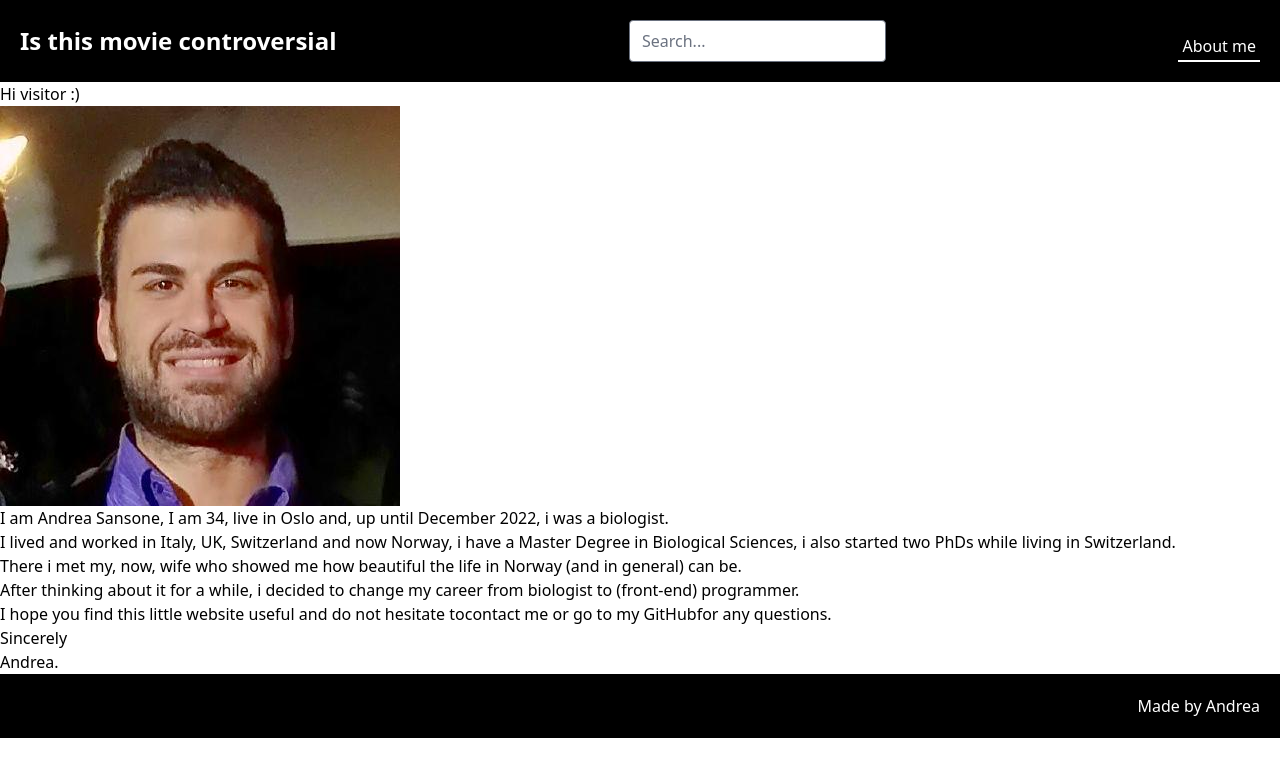
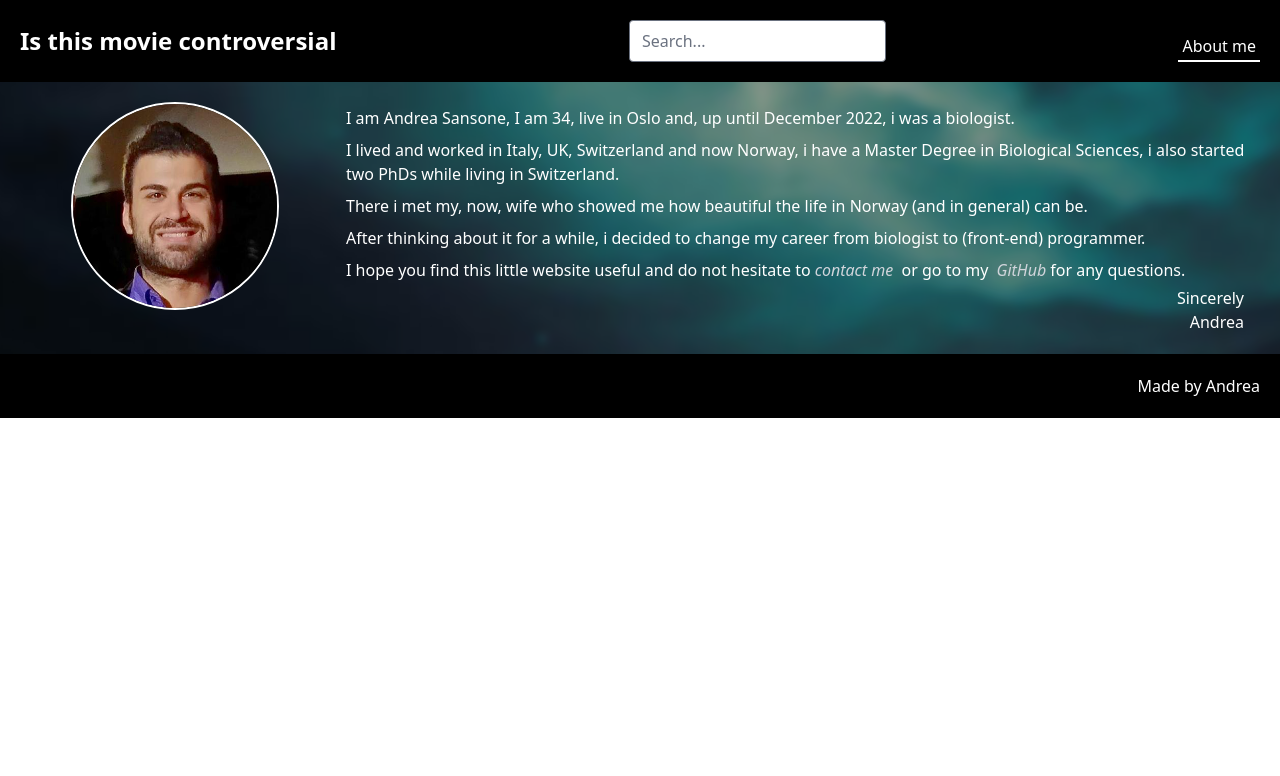
Before and after one commit to Xaxnxdxrxexax/is_this_movie_controversial, a React (Create React App) app: page /about-me in a window 1280 px wide. Shown: the top 776 px of the page. Built offline with nearby package versions, Linux system fonts and the light colour scheme.

Commit message:
updated about me style, started with redux

```diff
--- a/src/pages/AboutMePage.tsx
+++ b/src/pages/AboutMePage.tsx
@@ -1,35 +1,43 @@
 import profilePicture from "../Profile.jpeg";
+import poster_not_found from "../poster-not-found-background.jpeg";
 export default function AboutMePage() {
+  const linkStyle = "text-gray-300 px-1 hover:text-amber-700 italic";
   return (
-    <div className="AboutMeParent">
-      <h2>Hi visitor :)</h2>
+    <div className="p-0 text-white overflow-clip relative">
       <img
-        className="profilePicture"
+        src={poster_not_found}
+        alt="background"
+        className="object-cover brightness-[0.9] blur-sm absolute -z-10  overflow-hidden w-full h-full scale-110"
+      />
+      <div className="p-5 sm:grid sm:grid-cols-[1fr,3fr]">
+        <img
+          className="mx-auto rounded-full w-52 border-2 border-solid border-white"
           src={profilePicture}
           alt="Andrea Sansone, the author of this website"
         />
-      <p>
-        I am Andrea Sansone, I am 34, live in Oslo and, up until December 2022,
-        i was a biologist.
+        <div className="pl-4">
+          <p className="py-1">
+            I am Andrea Sansone, I am 34, live in Oslo and, up until December
+            2022, i was a biologist.
           </p>
-      <p>
-        I lived and worked in Italy, UK, Switzerland and now Norway, i have a
-        Master Degree in Biological Sciences, i also started two PhDs while
-        living in Switzerland.
+          <p className="py-1">
+            I lived and worked in Italy, UK, Switzerland and now Norway, i have
+            a Master Degree in Biological Sciences, i also started two PhDs
+            while living in Switzerland.
           </p>
-      <p>
-        There i met my, now, wife who showed me how beautiful the life in Norway
-        (and in general) can be.
+          <p className="py-1">
+            There i met my, now, wife who showed me how beautiful the life in
+            Norway (and in general) can be.
           </p>
-      <p>
-        After thinking about it for a while, i decided to change my career from
-        biologist to (front-end) programmer.
+          <p className="py-1">
+            After thinking about it for a while, i decided to change my career
+            from biologist to (front-end) programmer.
           </p>
-      <p>
+          <p className="py-1">
             I hope you find this little website useful and do not hesitate to
             <a
               href="mailto:andrea@sansone.no"
-          className="contactMe"
+              className={linkStyle}
               title="send me an email"
             >
               contact me
@@ -37,16 +45,18 @@ export default function AboutMePage() {
             or go to my{" "}
             <a
               href="https://github.com/Xaxnxdxrxexax"
-          className="contactMe"
+              className={linkStyle}
               title="go to my github"
             >
               GitHub
             </a>
             for any questions.
           </p>
-      <div className="rightSide">
+          <div className="text-right pr-4">
             <p>Sincerely</p>
-        <p>Andrea.</p>
+            <p>Andrea</p>
+          </div>
+        </div>
       </div>
     </div>
   );
--- a/src/pages/SingleMovieInfoPage.tsx
+++ b/src/pages/SingleMovieInfoPage.tsx
@@ -14,10 +14,6 @@ type Params = {
 export default function SingleMovieInfoPage() {
   const params = useParams<Params>();
 
-  // turn id into an integer only if it has a value
-  const movieId =
-    params.movieId === undefined ? undefined : parseInt(params.movieId);
-
   // fetch the singleMovie via the movieId and the actors
   const [movie, setMovie] = useState<SingleMovie | null>(null);
   const [cast, setCastAndCrew] = useState<ActorsMovieResult | null>(null);
@@ -25,6 +21,7 @@ export default function SingleMovieInfoPage() {
   const [error, setError] = useState(false);
   const [isChatGPTLoading, setIsChatGPTLoading] = useState(true);
   const [isCastLoading, setIsCastLoading] = useState(true);
+  const [isMovieLoading, setIsMovieLoading] = useState(true);
 
   //open ai configuration and response
   const openAI = new OpenAIApi(
@@ -36,19 +33,16 @@ export default function SingleMovieInfoPage() {
   //fetch the movie link and the credits for that movie,
   useEffect(() => {
     setIsCastLoading(true);
-    setIsChatGPTLoading(true);
+    setIsMovieLoading(true);
 
-    const movieLink = `${process.env
-      .REACT_APP_API_TMDB_SINGLE_MOVIE_SEARCH!}${movieId}?api_key=${
-      process.env.REACT_APP_API_TMDB_KEY
-    }`;
+    const movieLink = `${process.env.REACT_APP_API_TMDB_SINGLE_MOVIE_SEARCH!}${
+      params.movieId
+    }?api_key=${process.env.REACT_APP_API_TMDB_KEY}`;
 
     const creditsLink = `${process.env
-      .REACT_APP_API_TMDB_SINGLE_MOVIE_SEARCH!}${movieId}/credits?api_key=${
-      process.env.REACT_APP_API_TMDB_KEY
-    }`;
-
-    const chatGPTMessage = `I know that you are an AI language model so do not write that in the response. Up to your knowledge as of 2021, Are there any controversies connected to any actors, crew members and companies associated with the movie ${movie?.title}`;
+      .REACT_APP_API_TMDB_SINGLE_MOVIE_SEARCH!}${
+      params.movieId
+    }/credits?api_key=${process.env.REACT_APP_API_TMDB_KEY}`;
 
     const getMovie = async (): Promise<SingleMovie> => {
       const movieResp = await fetch(movieLink);
@@ -59,6 +53,26 @@ export default function SingleMovieInfoPage() {
       const castAndCrewResp = await fetch(creditsLink);
       return await castAndCrewResp.json();
     };
+
+    async function getMovieAndCast() {
+      try {
+        setMovie(await getMovie());
+        setIsMovieLoading(false);
+        setCastAndCrew(await getCastAndCrew());
+        setIsCastLoading(false);
+      } catch (e) {
+        console.error(e);
+        setError(true);
+      }
+    }
+    getMovieAndCast();
+  }, [params.movieId]);
+
+  //useeffect to wait for the movie to be fetched and then ask chatGPT
+  useEffect(() => {
+    setIsChatGPTLoading(true);
+    if (!isMovieLoading) {
+      const chatGPTMessage = `I know that you are an AI language model so do not write that in the response. Up to your knowledge as of 2021, Are there any controversies connected to any actors, crew members and companies associated with the movie ${movie?.title}`;
 
       const getGPTResponse = async (): Promise<string> => {
         return await openAI
@@ -75,21 +89,18 @@ export default function SingleMovieInfoPage() {
             return res.data.choices[0].message?.content!;
           });
       };
-
-    async function getMovieAndCast() {
+      const getResponse = async function () {
         try {
-        setMovie(await getMovie());
-        setCastAndCrew(await getCastAndCrew());
-        setIsCastLoading(false);
           setChatGPT(await getGPTResponse());
           setIsChatGPTLoading(false);
         } catch (e) {
           console.error(e);
           setError(true);
         }
+      };
+      getResponse();
     }
-    getMovieAndCast();
-  }, [movieId]);
+  }, [isMovieLoading]);
 
   const isPosterAvailable = movie?.poster_path
     ? `https://image.tmdb.org/t/p/original/${movie?.poster_path}`
--- /dev/null
+++ b/src/store/favoriteSlice.ts
@@ -0,0 +1,46 @@
+import { createSlice } from "@reduxjs/toolkit";
+import type { PayloadAction } from "@reduxjs/toolkit";
+import { MovieResult } from "../data/searchMoviesResult";
+
+const initialState: MovieResult[] | null = null;
+
+export const favoriteSlice = createSlice({
+  name: "favorites",
+  initialState,
+  reducers: {
+    handleFavoritesAction: (
+      state: MovieResult[] | null,
+      action: PayloadAction<{
+        movie: MovieResult;
+        e: React.MouseEvent<HTMLParagraphElement, MouseEvent>;
+      }>
+    ) => {
+      action.payload.e.stopPropagation();
+      let newFavoriteList;
+      if (state?.find((fav) => fav.id === action.payload.movie.id)) {
+        newFavoriteList = state?.filter(
+          (fav) => fav.id !== action.payload.movie.id
+        );
+      } else {
+        newFavoriteList = state
+          ? [...state!, action.payload.movie]
+          : [action.payload.movie];
+      }
+      state = newFavoriteList;
+    },
+    readLocalStorageAction: (state: MovieResult[] | null) => {
+      const movieFavorites: MovieResult[] =
+        JSON.parse(
+          localStorage.getItem("is_this_movie_controversial_fav") || ""
+        ) ?? null;
+      if (movieFavorites) {
+        state = movieFavorites;
+      }
+    },
+  },
+});
+
+export const { handleFavoritesAction, readLocalStorageAction } =
+  favoriteSlice.actions;
+
+export default favoriteSlice.reducer;
--- /dev/null
+++ b/src/store/store.ts
@@ -0,0 +1,8 @@
+import { configureStore } from "@reduxjs/toolkit";
+import favoriteReducer from "./favoriteSlice";
+
+export const store = configureStore({
+  reducer: { favorite: favoriteReducer },
+});
+
+export type RootState = ReturnType<typeof store.getState>;
```
Also changed, not shown: src/pages/ListsMoviesFromSearch.tsx (+3 -4 lines). Lines whose indentation alone changed are shown as unchanged.
